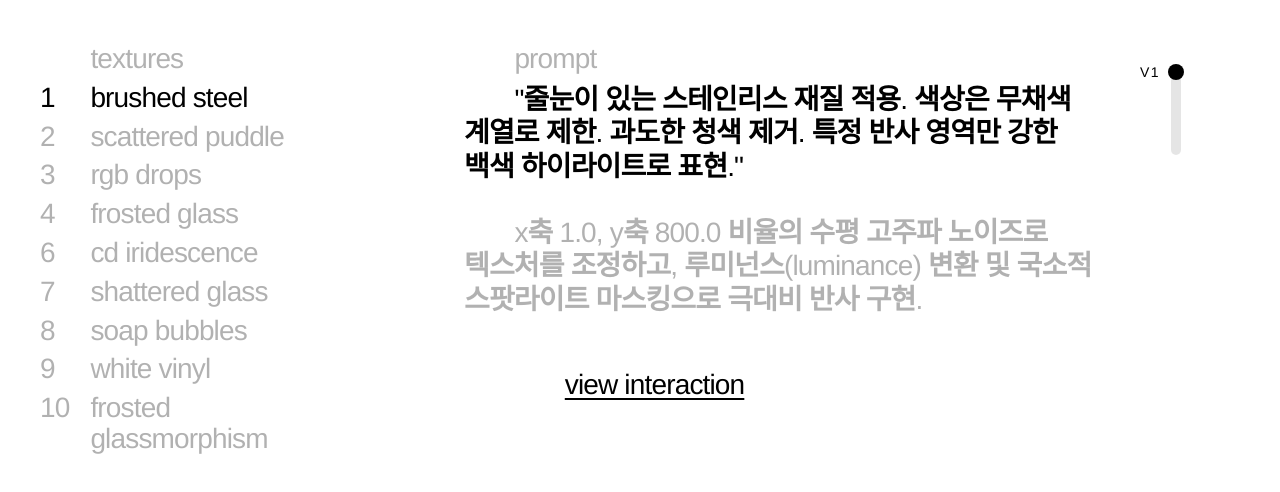
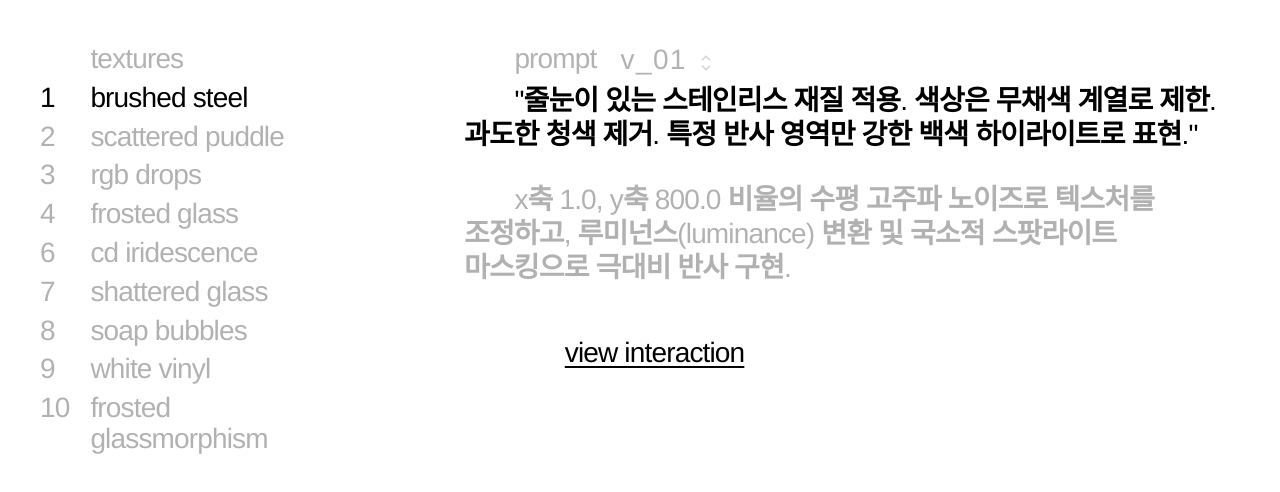
Before and after one commit to jonghyeokcolinlee/texture, a Next.js app: page / in a window 1280 px wide. Shown: the top 492 px of the page. Built offline with nearby package versions, Linux system fonts and the light colour scheme.

Commit message:
feat: update landing page content and layout in page.tsx

```diff
--- a/src/app/page.tsx
+++ b/src/app/page.tsx
@@ -6,7 +6,6 @@ type HoverData = {
     id: string;
     url: string;
     prompt: string;
-    script: string;
 };
 
 const renderMixedText = (text: string) => {
@@ -18,67 +17,17 @@ const renderMixedText = (text: string) => {
     });
 };
 
-const VersionControls = ({ versions, activeIndex, onChange, className, vertical = false }: any) => {
-    const trackRef = useRef<HTMLDivElement>(null);
-    const [isDragging, setIsDragging] = useState(false);
-    const [tempP, setTempP] = useState(0);
+const ChevronUp = ({ className }: { className?: string }) => (
+    <svg width="14" height="14" viewBox="0 0 24 24" fill="none" stroke="currentColor" strokeWidth="2.5" strokeLinecap="square" strokeLinejoin="miter" className={className}>
+        <polyline points="18 15 12 9 6 15" />
+    </svg>
+);
 
-    const percent = isDragging ? tempP * 100 : (versions.length > 1 ? (activeIndex / (versions.length - 1)) * 100 : 50);
-
-    const updateFromPosition = (clientX: number, clientY: number) => {
-        if (!trackRef.current) return;
-        const rect = trackRef.current.getBoundingClientRect();
-        let p = 0;
-        if (vertical) {
-            // vertical: top is 0%, bottom is 100%
-            p = (clientY - rect.top) / rect.height;
-        } else {
-            p = (clientX - rect.left) / rect.width;
-        }
-        p = Math.max(0, Math.min(1, p));
-        setTempP(p);
-        const idx = Math.round(p * Math.max(0, versions.length - 1));
-        onChange(idx);
-    };
-
-    if (versions.length <= 1) return null;
-
-    return (
-        <div
-            className={`relative flex items-center justify-center select-none touch-none ${vertical ? 'w-12 flex-col' : 'h-12 w-full'} ${className}`}
-            onPointerDown={(e) => {
-                setIsDragging(true);
-                updateFromPosition(e.clientX, e.clientY);
-                e.currentTarget.setPointerCapture(e.pointerId);
-            }}
-            onPointerMove={(e) => {
-                if(isDragging) updateFromPosition(e.clientX, e.clientY);
-            }}
-            onPointerUp={(e) => {
-                setIsDragging(false);
-                e.currentTarget.releasePointerCapture(e.pointerId);
-            }}
-            style={{ cursor: vertical ? 'ns-resize' : 'ew-resize' }}
-        >
-            <div ref={trackRef} className={`${vertical ? 'h-full w-[10px]' : 'w-full h-[10px]'} bg-black/10 rounded-full relative`} />
-            <div
-                className={`absolute flex items-center justify-center pointer-events-none`}
-                style={{
-                    ...(vertical ? { top: `${percent}%`, left: '50%', transform: 'translate(-50%, -50%)' } : { left: `${percent}%`, top: '50%', transform: 'translate(-50%, -50%)' }),
-                    transition: isDragging ? 'none' : (vertical ? 'top 0.3s cubic-bezier(0.2, 0.8, 0.2, 1)' : 'left 0.3s cubic-bezier(0.2, 0.8, 0.2, 1)')
-                }}
-            >
-                <div className={`absolute ${vertical ? 'right-6' : 'bottom-5'} flex items-center justify-center`}>
-                    <div className="relative whitespace-nowrap text-[14px] font-medium tracking-widest uppercase text-black z-10">
-                        {versions[isDragging ? Math.round(tempP * (versions.length - 1)) : activeIndex]?.id}
-                    </div>
-                </div>
-                {/* 반지름 8px 원 (w-4 h-4) */}
-                <div className="w-4 h-4 bg-black rounded-full relative z-20" />
-            </div>
-        </div>
-    );
-};
+const ChevronDown = ({ className }: { className?: string }) => (
+    <svg width="14" height="14" viewBox="0 0 24 24" fill="none" stroke="currentColor" strokeWidth="2.5" strokeLinecap="square" strokeLinejoin="miter" className={className}>
+        <polyline points="6 9 12 15 18 9" />
+    </svg>
+);
 
 export default function Home() {
     const materials = [
@@ -280,9 +229,38 @@ export default function Home() {
             {/* 2. Right Pane: Information Details */}
             <div className="flex-none md:flex-1 h-[60vh] md:h-full bg-white relative flex flex-col md:flex-row overflow-hidden px-4 md:px-0">
                 <div className="flex-1 flex flex-col overflow-hidden">
-                    {/* FIXED HEADER: prompt */}
-                    <div className="w-full py-1 text-black/30 select-none flex-none bg-white z-40 text-[20px] lg:text-[28px] tracking-[-0.03em] leading-[1.1] indent-[1.8em] font-medium">
-                        prompt
+                    {/* FIXED HEADER: prompt + version picker */}
+                    <div className="w-full py-1 text-black/30 select-none flex-none bg-white z-40 text-[20px] lg:text-[28px] tracking-[-0.03em] leading-[1.1] font-medium flex items-start">
+                        <span className="indent-[1.8em]">prompt</span>
+                        {activeMat && activeMat.versions.length > 1 && (
+                            <div className="flex items-start ml-6 gap-2 h-full">
+                                <span className="opacity-100 tracking-[0.05em] inline-block pt-[0.05em]">
+                                    v_{String(activeVersionIndex + 1).padStart(2, '0')}
+                                </span>
+                                <div className="flex flex-col ml-1 pt-[0.25em]">
+                                    <button
+                                        onClick={() => {
+                                            if (activeVersionIndex > 0) setActiveVersionIndex(activeVersionIndex - 1);
+                                        }}
+                                        className={`opacity-60 hover:opacity-100 hover:-translate-y-[1px] transition-all ${activeVersionIndex === 0 ? 'pointer-events-none opacity-10' : ''}`}
+                                        aria-label="previous version"
+                                    >
+                                        <ChevronUp />
+                                    </button>
+                                    <button
+                                        onClick={() => {
+                                            if (activeMat && activeVersionIndex < activeMat.versions.length - 1) {
+                                                setActiveVersionIndex(activeVersionIndex + 1);
+                                            }
+                                        }}
+                                        className={`opacity-60 hover:opacity-100 hover:translate-y-[1px] transition-all -mt-1 ${activeVersionIndex === activeMat.versions.length - 1 ? 'pointer-events-none opacity-10' : ''}`}
+                                        aria-label="next version"
+                                    >
+                                        <ChevronDown />
+                                    </button>
+                                </div>
+                            </div>
+                        )}
                     </div>
 
                     <div className="flex-1 w-full relative overflow-hidden">
@@ -318,35 +296,7 @@ export default function Home() {
                     </div>
                 </div>
 
-                {/* Desktop Slider Space */}
-                {activeMat && activeMat.versions.length > 1 && (
-                    <div className="hidden md:flex flex-col justify-start items-center w-32 bg-white z-10 shrink-0 pt-2 lg:pt-8">
-                         <div className="relative w-full h-[30%] flex flex-col items-center">
-                            <VersionControls
-                                versions={activeMat.versions}
-                                activeIndex={activeVersionIndex}
-                                onChange={setActiveVersionIndex}
-                                className="w-full h-[40%]"
-                                vertical={true}
-                            />
-                         </div>
-                    </div>
-                )}
 
-                {/* Mobile Slider / Overlay */}
-                {activeMat && activeMat.versions.length > 1 && (
-                    <div className="md:hidden">
-                        <div className="absolute bottom-0 left-[10%] right-[10%] z-20">
-                            <VersionControls
-                                versions={activeMat.versions}
-                                activeIndex={activeVersionIndex}
-                                onChange={setActiveVersionIndex}
-                                className="w-full"
-                                vertical={false}
-                            />
-                        </div>
-                    </div>
-                )}
             </div>
         </main>
     );
```
